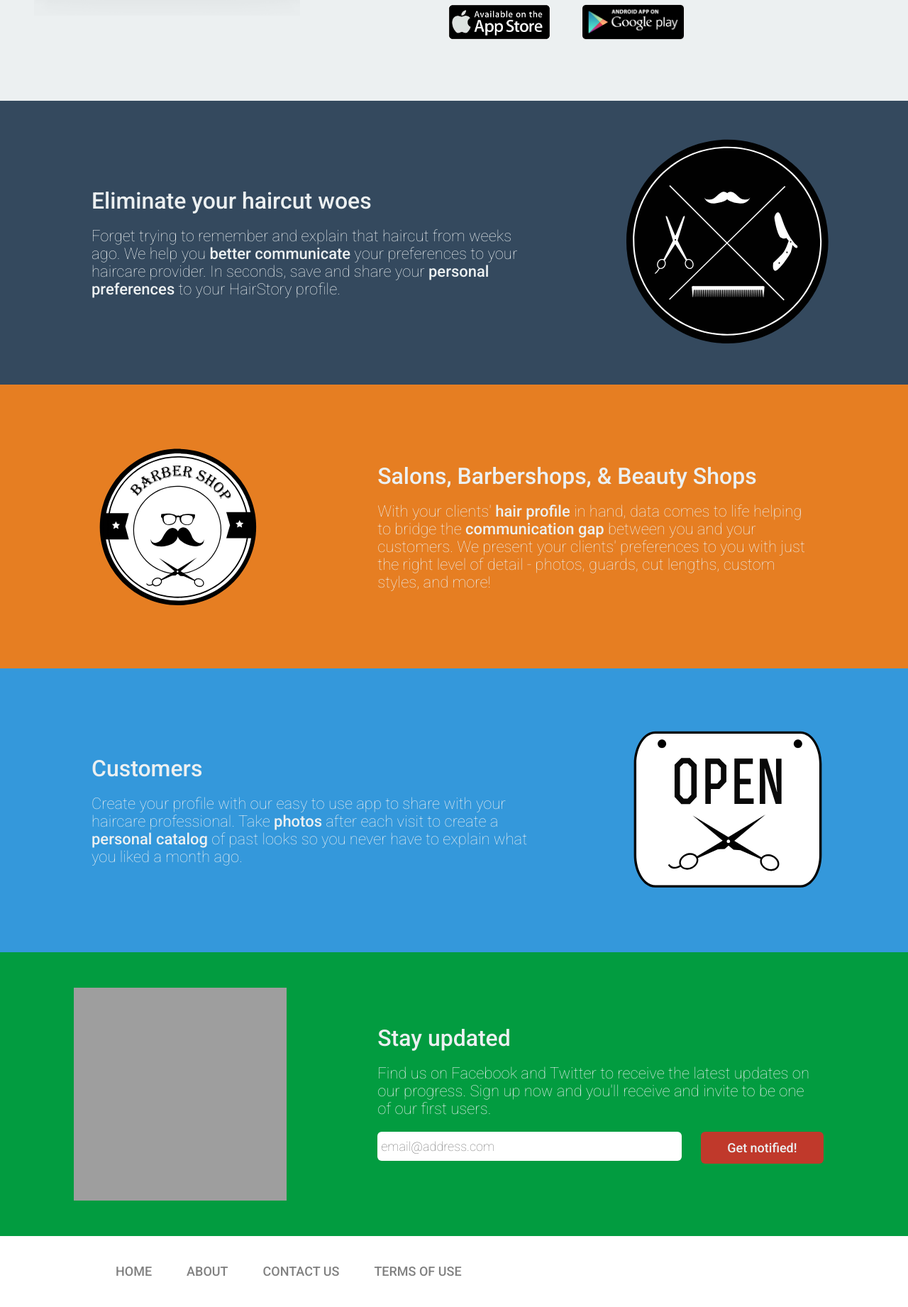
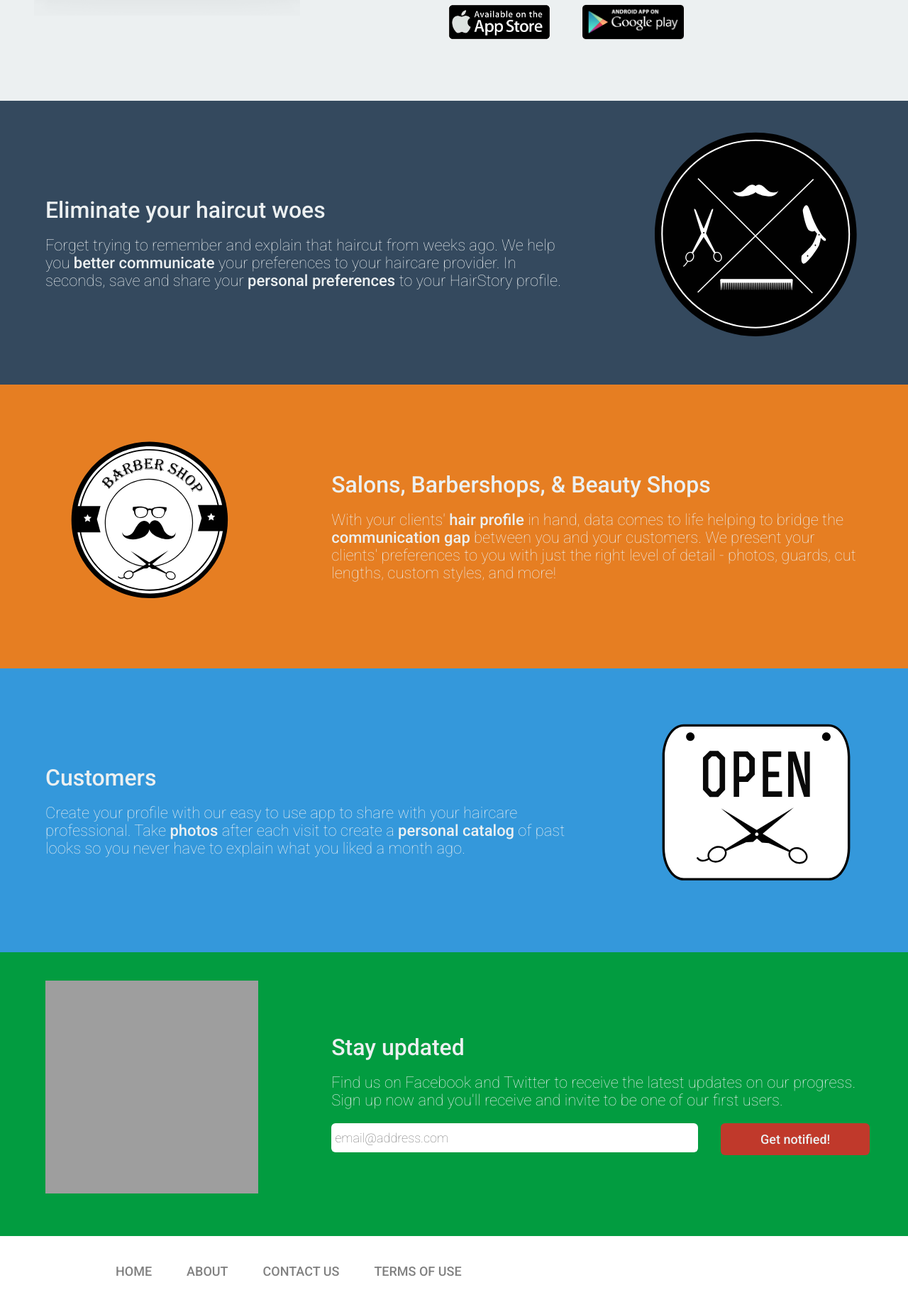
Before and after one commit to atom-morgan/HS, a PHP site: page / in a window 1280 px wide. Shown: the part 548-2390 px from the top of the page at 71% size. Run offline with PHP 8.4, Linux system fonts and the light colour scheme; some libraries are stand-ins or nearby versions; grey boxes are pictures that could not be loaded.

Commit message:
CSS refactoring, cleaning up, whitespace

```diff
--- a/base.css
+++ b/base.css
@@ -127,15 +127,13 @@ a {
 .boxTableCell {
     display: table-cell;
     vertical-align: middle;
-    padding-right: 65px;
-    padding-left: 65px;
 }
 
 .boxImage {
-    padding-top: 50px;
+    padding-top: 40px;
     text-align: right;
-    padding-right: 40px;
-    padding-left: 40px;
+    padding-right: 0px;
+    padding-left: 0px;
 }
 
 /* footer */
--- a/index.html
+++ b/index.html
@@ -125,7 +125,7 @@
                 <td class="footerTD" style="width:50%;">
                   <a href="index.html"><span class="footerLink">HOME</span></a>
                   <a href="about.html"><span class="footerLink">ABOUT</span></a>
-                  <a href="#"><span class="footerLink">CONTACT US</span></a>
+                  <a href="mailto:info@hairstoryapp.com"><span class="footerLink">CONTACT US</span></a>
                   <a href="#"><span class="footerLink">TERMS OF USE</span></a>
                 </td>
                 <td class="footerTD" style="width:50%;text-align:right;">
```
